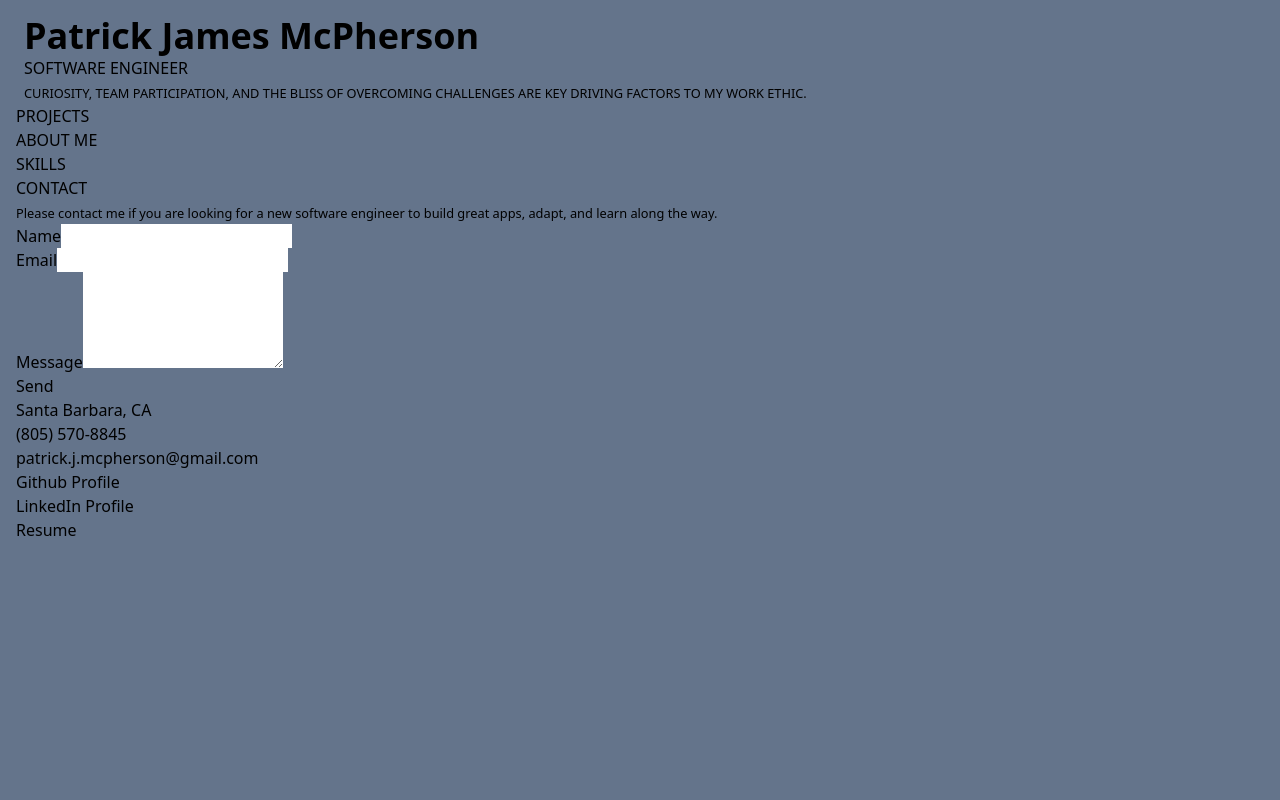
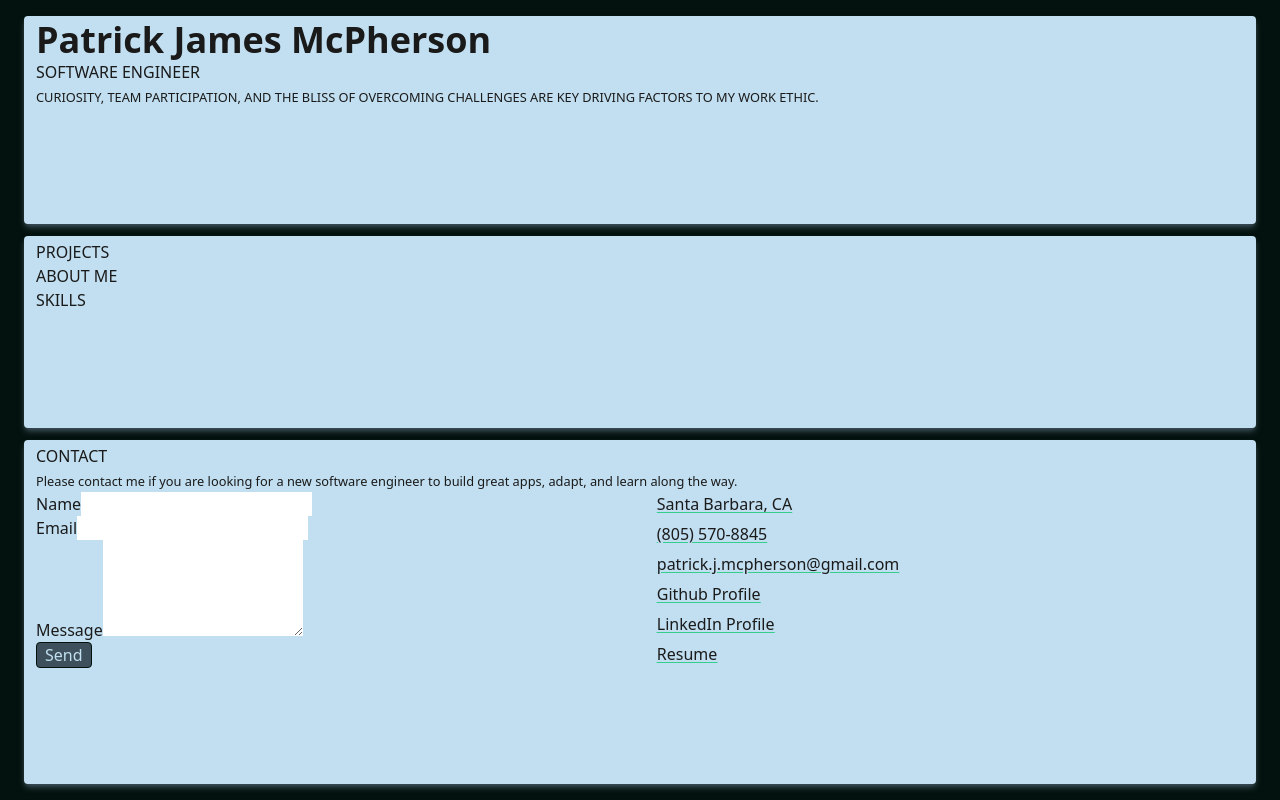
Before and after one commit to Patricus/new-portfolio, a Next.js app: page / in a window 1280 px wide. Built offline with nearby package versions, Linux system fonts and the light colour scheme.

Commit message:
Custom colors

```diff
--- a/pages/_document.tsx
+++ b/pages/_document.tsx
@@ -4,7 +4,7 @@ export default function Document() {
     return (
         <Html lang="en">
             <Head />
-            <body>
+            <body className="bg-night text-eerieBlack">
                 <Main />
                 <NextScript />
             </body>
--- a/pages/index.tsx
+++ b/pages/index.tsx
@@ -10,8 +10,8 @@ export default function Home() {
                 <meta name="viewport" content="width=device-width, initial-scale=1" />
                 <link rel="icon" href="/favicon.ico" />
             </Head>
-            <main className="h-screen bg-slate-500 p-1 sm:p-2 md:p-4">
-                <section className="md:mx-2">
+            <main className="grid h-screen auto-rows-auto gap-2 p-1 sm:gap-3 sm:p-2 md:p-4">
+                <section className="rounded bg-columbiaBlue shadow-md shadow-charcoal md:mx-2 lg:px-2 lg:py-1 xl:px-3">
                     <h1 className="text-4xl font-bold">Patrick James McPherson</h1>
                     <h6>SOFTWARE ENGINEER</h6>
                     <small>
@@ -19,7 +19,7 @@ export default function Home() {
                         KEY DRIVING FACTORS TO MY WORK ETHIC.
                     </small>
                 </section>
-                <section>
+                <section className="rounded bg-columbiaBlue shadow-md shadow-charcoal md:mx-2 lg:px-2 lg:py-1 xl:px-3">
                     <article>
                         <h2>PROJECTS</h2>
                     </article>
@@ -30,13 +30,13 @@ export default function Home() {
                         <h2>SKILLS</h2>
                     </article>
                 </section>
-                <section>
+                <section className="rounded bg-columbiaBlue shadow-md shadow-charcoal md:mx-2  lg:px-2 lg:py-1 xl:px-3">
                     <h2>CONTACT</h2>
                     <small>
                         Please contact me if you are looking for a new software engineer to build
                         great apps, adapt, and learn along the way.
                     </small>
-                    <footer>
+                    <footer className="md:grid md:grid-flow-col">
                         <form name="contact" method="post" data-netlify="true">
                             <input type="hidden" name="form-name" value="contact" />
                             <div>
@@ -51,27 +51,36 @@ export default function Home() {
                                 <label htmlFor="message">Message</label>
                                 <textarea id="message" name="message" rows={4} />
                             </div>
-                            <button type="submit" value="Send Message">
+                            <button
+                                className="rounded border border-night bg-charcoal px-2 text-columbiaBlue shadow shadow-transparent hover:text-emerald hover:shadow-emerald"
+                                type="submit"
+                                value="Send Message">
                                 Send
                             </button>
                         </form>
-                        <ul>
-                            <li>Santa Barbara, CA</li>
-                            <li>(805) 570-8845</li>
-                            <li>patrick.j.mcpherson@gmail.com</li>
-                            <li>
+                        <ul className="grid grid-cols-2 gap-1 md:grid-cols-1">
+                            <li className="underline decoration-emerald underline-offset-2">
+                                Santa Barbara, CA
+                            </li>
+                            <li className="underline decoration-emerald underline-offset-2">
+                                (805) 570-8845
+                            </li>
+                            <li className="underline decoration-emerald underline-offset-2">
+                                patrick.j.mcpherson@gmail.com
+                            </li>
+                            <li className="underline decoration-emerald underline-offset-2">
                                 <a href="https://github.com/Patricus" target="_blank">
                                     Github Profile
                                 </a>
                             </li>
-                            <li>
+                            <li className="underline decoration-emerald underline-offset-2">
                                 <a
                                     href="https://www.linkedin.com/in/patrick-mcpherson-438385117/"
                                     target="_blank">
                                     LinkedIn Profile
                                 </a>
                             </li>
-                            <li>
+                            <li className="underline decoration-emerald underline-offset-2">
                                 <a
                                     href="https://docs.google.com/document/d/19_oF2_odSr7qvdrX-GfzNCWMue7b0FWU8suhrIlu4pY/edit?usp=sharing"
                                     target="_blank">
--- a/tailwind.config.js
+++ b/tailwind.config.js
@@ -7,6 +7,14 @@ module.exports = {
     ],
     theme: {
         extend: {},
+        colors: {
+            transparent: "transparent",
+            emerald: "#35ce8d",
+            charcoal: "#3e505b",
+            columbiaBlue: "#c1dff0",
+            eerieBlack: "#1a1a1a",
+            night: "#03120e",
+        },
     },
     plugins: [],
 };
```
